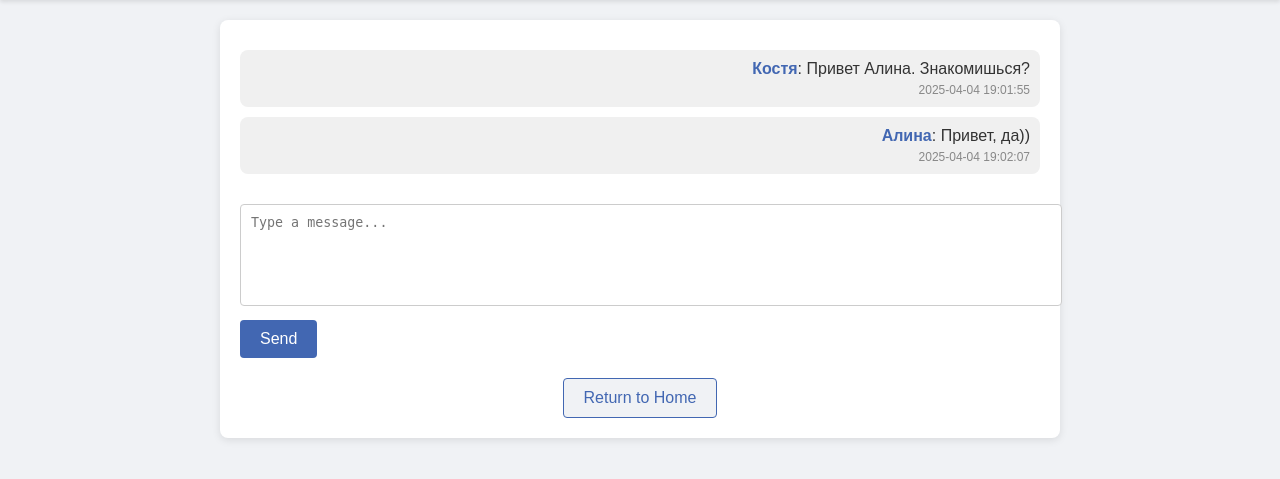
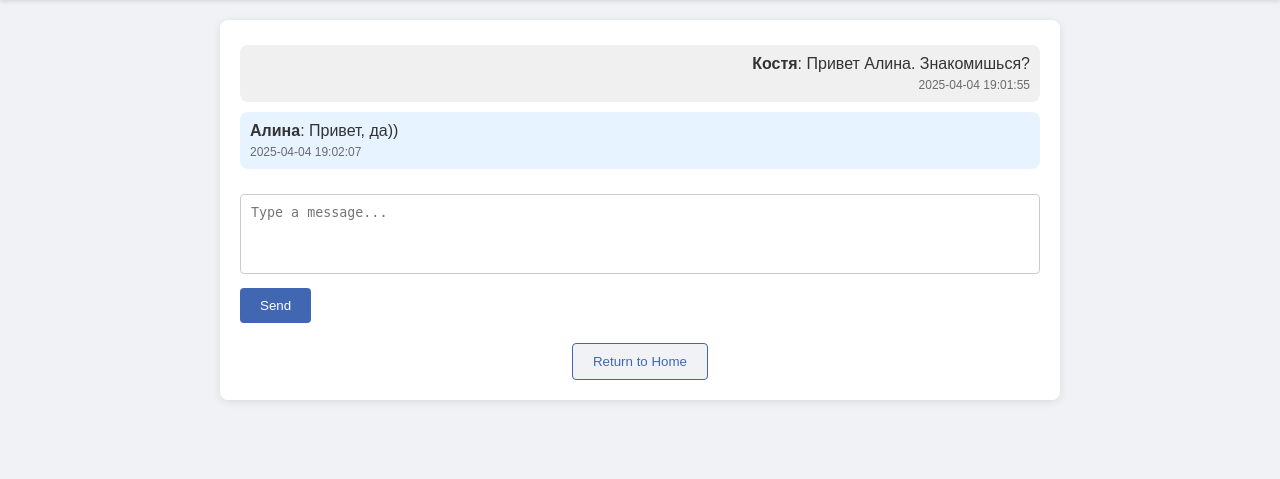
Before and after one commit to KostyaKasatkin12/NaNa_Social_GE, a Flask app: page /chat/1 in a window 1280 px wide. Shown: the part 48-527 px from the top of the page. Run offline with Flask 3, Linux system fonts and the light colour scheme; a user stored in the database is signed in; data comes from the database, SQL or seed files in the repository; some libraries are stand-ins or nearby versions.

Commit message:
Update chat.html

```diff
--- a/templates/chat.html
+++ b/templates/chat.html
@@ -4,8 +4,8 @@
     <meta charset="UTF-8">
     <meta name="viewport" content="width=device-width, initial-scale=1.0">
     <title>Chat with {{ friend }}</title>
+    <script src="https://cdnjs.cloudflare.com/ajax/libs/socket.io/4.6.1/socket.io.js"></script>
     <style>
-        /* Основные стили */
         body {
             font-family: Arial, sans-serif;
             margin: 0;
@@ -13,7 +13,6 @@
             background-color: #f0f2f5;
             color: #333;
         }
-
         header {
             background-color: #4267b2;
             color: white;
@@ -21,55 +20,51 @@
             text-align: center;
             box-shadow: 0 2px 4px rgba(0, 0, 0, 0.1);
         }
-
         header h1 {
             margin: 0;
             font-size: 24px;
         }
-
         .container {
             width: 90%;
             max-width: 800px;
             margin: 20px auto;
+            padding: 20px;
             background-color: white;
-            padding: 20px;
             border-radius: 8px;
             box-shadow: 0 2px 8px rgba(0, 0, 0, 0.1);
         }
-
         .messages {
             max-height: 400px;
             overflow-y: auto;
             margin-bottom: 20px;
+            display: flex;
+            flex-direction: column;
         }
-
         .messages p {
-            margin: 10px 0;
+            margin: 5px 0;
             padding: 10px;
             border-radius: 8px;
+            word-wrap: break-word;
         }
-
+        .messages .sent {
+            background-color: #e7f3ff;
+            text-align: left;
+            animation: fadeIn 0.5s ease-in;
+        }
+        .messages .received {
+            background-color: #f0f0f0;
+            text-align: right;
+            animation: fadeIn 0.5s ease-in;
+        }
         .messages p strong {
-            color: #4267b2;
+            color: #333;
         }
-
         .messages p small {
             display: block;
-            color: #888;
             font-size: 12px;
             margin-top: 5px;
+            opacity: 0.7;
         }
-
-        .messages p.sent {
-            background-color: #e7f3ff;
-            text-align: left;
-        }
-
-        .messages p.received {
-            background-color: #f0f0f0;
-            text-align: right;
-        }
-
         textarea {
             width: 100%;
             height: 80px;
@@ -78,36 +73,36 @@
             border-radius: 4px;
             resize: none;
             margin-bottom: 10px;
+            box-sizing: border-box;
         }
-
         button {
             padding: 10px 20px;
+            background-color: #4267b2;
+            color: white;
             border: none;
             border-radius: 4px;
             cursor: pointer;
-            background-color: #4267b2;
-            color: white;
-            font-size: 16px;
+            transition: background-color 0.3s;
         }
-
         button:hover {
             background-color: #365899;
         }
-
         .return-home {
             text-align: center;
             margin-top: 20px;
         }
-
         .return-home a button {
             background-color: #f0f2f5;
             color: #4267b2;
             border: 1px solid #4267b2;
         }
-
         .return-home a button:hover {
             background-color: #4267b2;
             color: white;
+        }
+        @keyframes fadeIn {
+            from { opacity: 0; transform: translateY(10px); }
+            to { opacity: 1; transform: translateY(0); }
         }
     </style>
 </head>
@@ -117,17 +112,16 @@
     </header>
 
     <div class="container">
-        <div class="messages">
+        <div class="messages" id="messages">
             {% for message in messages %}
-                <p class="{{ 'sent' if message[0] == 'You' else 'received' }}">
+                <p class="{{ 'sent' if message[0] == friend else 'received' }}">
                     <strong>{{ message[0] }}</strong>: {{ message[1] }}
                     <small>{{ message[2] }}</small>
                 </p>
             {% endfor %}
         </div>
 
-
-        <form action="{{ url_for('send_message', chat_id=chat_id) }}" method="POST">
+        <form id="message-form">
             <textarea name="message" placeholder="Type a message..." required></textarea>
             <button type="submit">Send</button>
         </form>
@@ -138,5 +132,59 @@
             </a>
         </div>
     </div>
+
+    <script type="text/javascript">
+        const socket = io.connect(window.location.origin);
+        const chatId = {{ chat_id | tojson }};
+        const userId = {{ user_id | tojson }};
+
+        socket.on('connect', () => {
+            console.log('Connected to SocketIO server');
+            socket.emit('join_room', chatId); // Присоединяемся к комнате чата
+            socket.emit('join_room', userId); // Присоединяемся к комнате пользователя
+            console.log(`Joined chat room: ${chatId}, user room: ${userId}`);
+        });
+
+        socket.on('new_message', function(data) {
+            console.log('Received new message:', data);
+            if (data.chat_id === chatId) {
+                const messagesDiv = document.getElementById('messages');
+                const newMessage = document.createElement('p');
+                const isSent = data.sender_id === userId;
+                newMessage.className = isSent ? 'received' : 'sent';
+                newMessage.innerHTML = `
+                    <strong>${data.username}</strong>: ${data.content}
+                    <small>${data.created_at}</small>
+                `;
+                messagesDiv.appendChild(newMessage);
+                messagesDiv.scrollTop = messagesDiv.scrollHeight;
+            }
+        });
+
+        document.getElementById('message-form').addEventListener('submit', function(e) {
+            e.preventDefault();
+            const message = this.querySelector('textarea[name="message"]').value.trim();
+            if (!message) return;
+
+            console.log(`Sending message to chat ${chatId}: ${message}`);
+            fetch('/send_message/' + chatId, {
+                method: 'POST',
+                headers: {
+                    'Content-Type': 'application/x-www-form-urlencoded',
+                },
+                body: 'message=' + encodeURIComponent(message)
+            })
+            .then(response => response.json())
+            .then(data => {
+                console.log('Server response:', data);
+                if (data.status === 'success') {
+                    this.reset();
+                } else {
+                    console.error('Failed to send message:', data.message);
+                }
+            })
+            .catch(error => console.error('Error sending message:', error));
+        });
+    </script>
 </body>
 </html>
```
